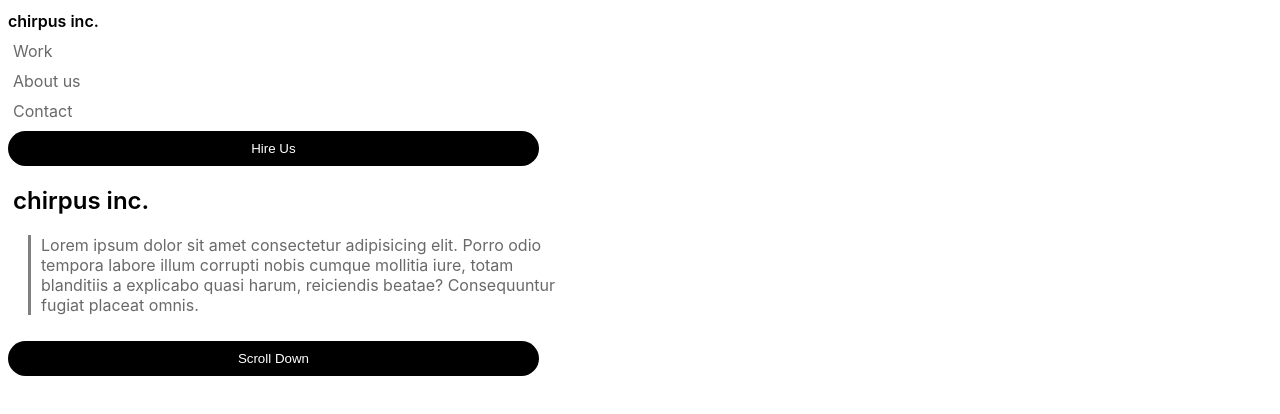
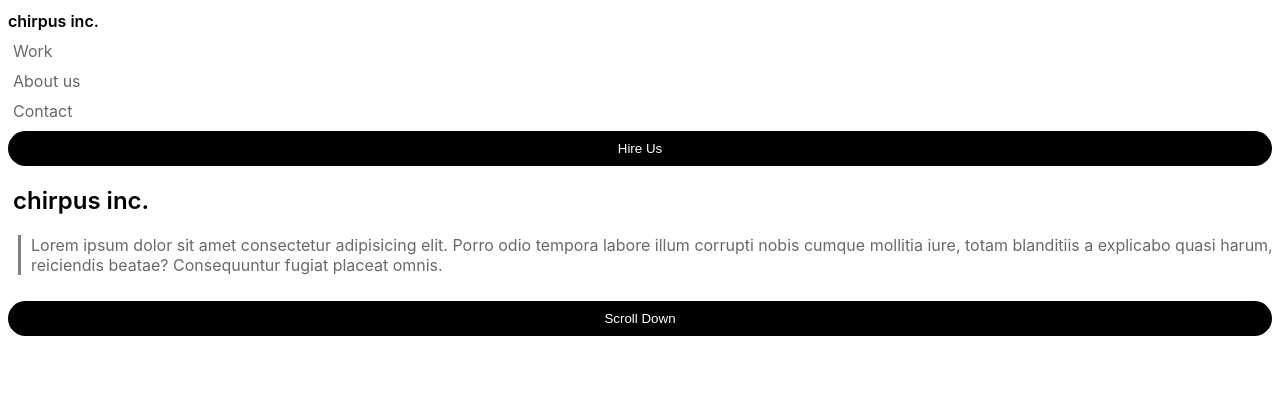
Before and after one commit to mitchelbower1/GC-Lab-1, a plain HTML site: page index.html in a window 1280 px wide. Drawn offline with Linux system fonts and the light colour scheme.

Commit message:
revision

```diff
--- a/styles.css
+++ b/styles.css
@@ -4,7 +4,7 @@ html {
 }
 
 main {
-  width: 60%;
+  width: 100%;
 }
 
 h1 {
@@ -34,16 +34,16 @@ h2 {
 
 p {
   color: #69696a;
-  margin-left: 20px;
-  width: 68%;
+  margin-left: 10px;
+  width: 100%;
   border-left: 3px solid grey;
   padding-left: 10px;
 }
 
 button {
-  width: 70%;
+  width: 100%;
   height: 35px;
-  color: white;
+  color: #fff;
   background-color: black;
   border-radius: 100px;
   border: none;
```
